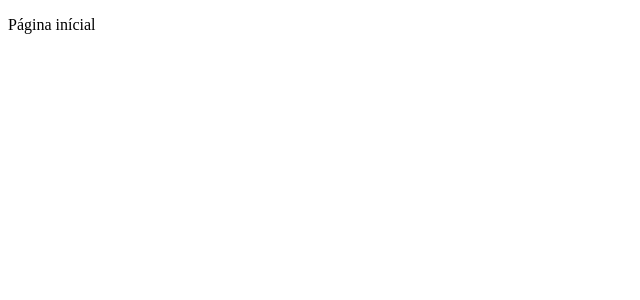
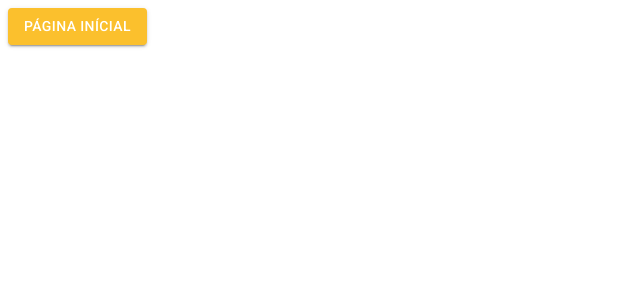
Before and after one commit to william1993jda/material-ui-typescript, a React (Vite) app: page /pagina-inicial in a window 1280 px wide. Shown: the top 300 px of the page, without its empty margins (0-640 px from the left). Built offline with nearby package versions, Linux system fonts and the light colour scheme.

Commit message:
feat: Configuração de temas

```diff
--- a/index.html
+++ b/index.html
@@ -6,6 +6,15 @@
     <meta name="viewport" content="width=device-width, initial-scale=1.0" />
     <meta name="theme-color" content="#000000">
     <meta name="description" content="Cadastrdos básicos">
+    <link rel="preconnect" href="https://fonts.googleapis.com">
+    <link rel="preconnect" href="https://fonts.gstatic.com" crossorigin>
+    <link rel="preconnect" href="https://fonts.googleapis.com">
+    <link rel="preconnect" href="https://fonts.gstatic.com" crossorigin>
+    <link href="https://fonts.googleapis.com/css2?family=Roboto:wght@300;400;500&display=swap" rel="stylesheet">
+    <link rel="stylesheet" href="https://fonts.googleapis.com/css?family=Roboto:300,400,500,700&display=swap"/>
+    <link rel="stylesheet" href="https://fonts.googleapis.com/icon?family=Material+Icons"/>
+
+
     <title>Material ui</title>
   </head>
   <body>
--- a/package.json
+++ b/package.json
@@ -11,6 +11,9 @@
     "preview": "vite preview"
   },
   "dependencies": {
+    "@emotion/react": "^11.11.1",
+    "@emotion/styled": "^11.11.0",
+    "@mui/material": "^5.14.1",
     "react": "^18.2.0",
     "react-dom": "^18.2.0",
     "react-router-dom": "6"
--- a/src/App.tsx
+++ b/src/App.tsx
@@ -1,11 +1,15 @@
 import { BrowserRouter } from "react-router-dom"
 import { AppRoutes } from "./routes"
+import { ThemeProvider } from "@emotion/react"
+import { LightTheme } from "./shared/themes"
 
 export const App = () => {
 
   return (
-    <BrowserRouter>
-      <AppRoutes />
-    </BrowserRouter>
+    <ThemeProvider theme={LightTheme}>
+      <BrowserRouter>
+        <AppRoutes />
+      </BrowserRouter>
+    </ThemeProvider>
   )
 }
--- a/src/routes/index.tsx
+++ b/src/routes/index.tsx
@@ -1,10 +1,10 @@
-
 import { Routes, Route, Navigate } from 'react-router-dom'
+import { Button } from '@mui/material'
 
 export const AppRoutes = () => {
     return (
         <Routes>
-            <Route path='/pagina-inicial' element={<p>Página inícial</p>} />
+            <Route path='/pagina-inicial' element={<Button variant='contained' color='primary'>Página inícial</Button>} />
 
             <Route path='*' element={<Navigate to='/pagina-inicial' />} />
         </Routes>
--- /dev/null
+++ b/src/shared/themes/Light.ts
@@ -0,0 +1,23 @@
+import { createTheme } from "@mui/material";
+import { cyan, yellow } from "@mui/material/colors";
+
+export const LightTheme = createTheme({
+    palette: {
+        primary: {
+            main: yellow[700],
+            dark: yellow[800],
+            light: yellow[500],
+            contrastText: '#ffffff',
+        },
+        secondary: {
+            main: cyan[500],
+            dark: cyan[400],
+            light: cyan[300],
+            contrastText: '#ffffff',
+        },
+        background: {
+            default: '#f7f6f3',
+            paper: '#ffffff',
+        }
+    }
+})
--- a/src/shared/themes/index.ts
+++ b/src/shared/themes/index.ts
@@ -1 +1 @@
-export {};
+export * from './Light'
```
Also changed, not shown: 1 other file (tests, documents, lock files or other folders).
